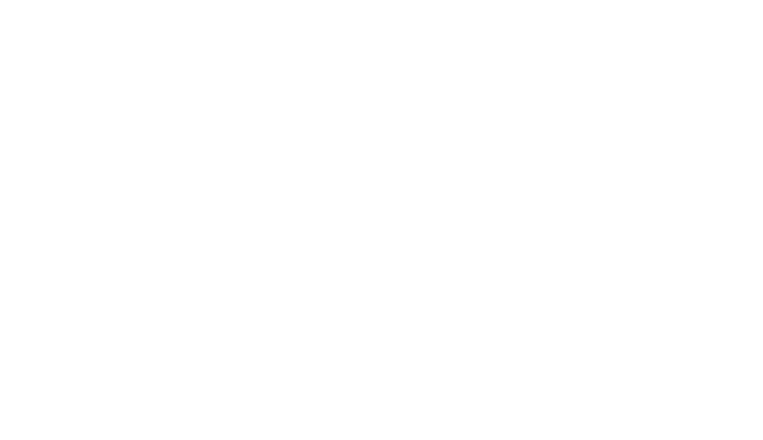
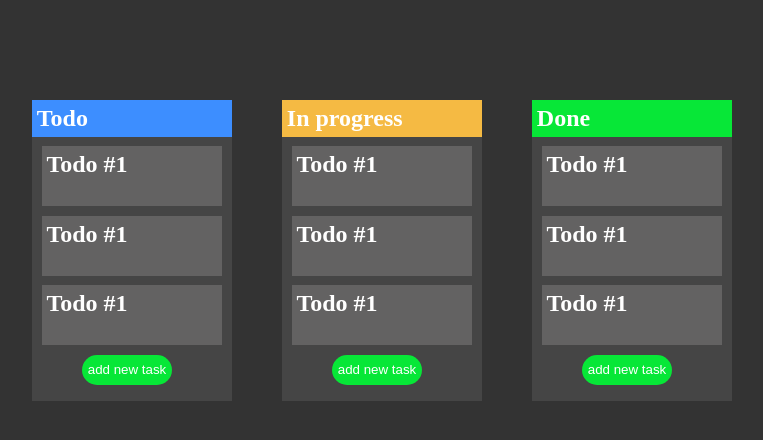
Before and after one commit to Azizbek7js/Exam-5-modul, a plain HTML site: page index.html in a window 1280 px wide. Shown: the whole page, without its empty margins (258-1021 px from the left). Drawn offline with Linux system fonts and the light colour scheme.

Commit message:
style finished

```diff
--- a/index.html
+++ b/index.html
@@ -8,5 +8,57 @@
 </head>
 <body>
 
+    <div class="container">
+        <div class="board">
+            <div class="todo-board">
+                <h2 class="header-todo">Todo</h2>
+                <div class="card">
+                    <h2>Todo #1</h2>
+                </div>
+                <div class="card">
+                    <h2>Todo #1</h2>
+                </div>
+                <div class="card">
+                    <h2>Todo #1</h2>
+                </div>
+            </div>
+            <button class="btn" id="todo-btn">add new task</button>
+        </div>
+        <div class="board">
+            <div class="progress-board" >
+                <h2 class="header-progress">In progress</h2>
+                <div class="card">
+                    <h2>Todo #1</h2>
+                </div>
+                <div class="card">
+                    <h2>Todo #1</h2>
+                </div>
+                <div class="card">
+                    <h2>Todo #1</h2>
+                </div>
+            </div>
+            <button class="btn" id="progres-btn">add new task</button>
+
+        </div>
+        <div class="board">
+            <div class="done-board">
+                <h2 class="header-done"> Done</h2>
+                <div class="card">
+                    <h2>Todo #1</h2>
+                </div>
+                <div class="card">
+                    <h2>Todo #1</h2>
+                </div>
+                <div class="card">
+                    <h2>Todo #1</h2>
+                </div>
+            </div>
+            <button class="btn" id="done-btn">add new task</button>
+
+        </div>
+
+
+    </div>
+
 </body>
 </html>
--- a/style.css
+++ b/style.css
@@ -0,0 +1,67 @@
+:root{
+    --green : #07e737;
+    --yellov :#f5ba43;
+    --blue : #3d8eff;
+    --dark : #333333;
+    --light: #FFF;
+
+    --middle-dark:#454545;
+    --light-drak :#636262;
+}
+
+*{
+    margin: 0;
+    padding: 0;
+    box-sizing: border-box;
+}
+
+body{
+    display: flex;
+    align-items: center;
+    justify-content: center;
+    background: #333333;
+    margin-top: 100px;
+
+    color: var(--light);
+}
+
+.container{
+    display: flex;
+    align-items: center;
+    gap: 50px;
+}
+.board{
+    width: 200px;
+    height: max-content;
+    background: var(--middle-dark);
+
+}
+.header-todo{
+    background: var(--blue);
+    padding: 0.3rem;
+}
+.header-progress{
+    background:var(--yellov) ;
+    padding: 0.3rem;
+}
+.header-done{
+    background:var(--green) ;
+    padding: 0.3rem;
+}
+
+.card{
+    height: 60px;
+    margin: 0.6rem;
+    background: var(--light-drak) ;
+    padding: 0.3rem;
+}
+.btn{
+    margin-left: 50px;
+    margin-bottom: 1rem;
+    width: 90px;
+    height: 30px;
+    background: var(--green);
+    border: none;
+    border-radius: 15px;
+    color: var(--light);
+}
```
